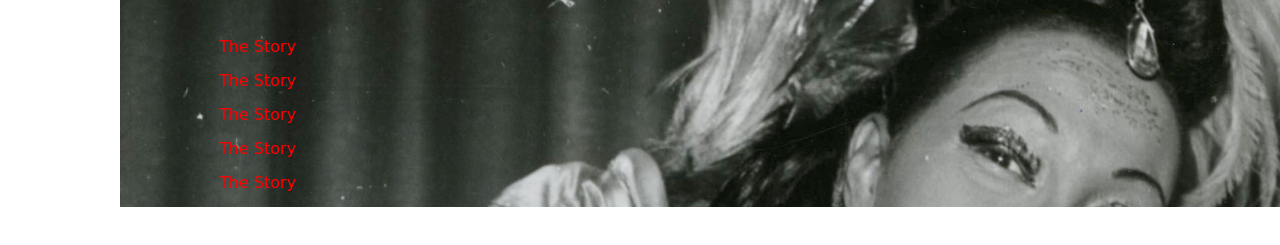
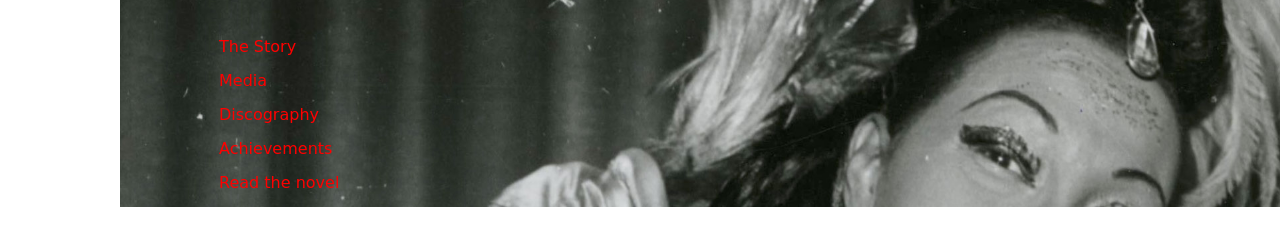
Before and after one commit to kjak4/final-project, a plain HTML site: page index.html in a window 1280 px wide. Shown: the part 115-360 px from the top of the page. Drawn offline with Linux system fonts and the light colour scheme; a web font is replaced by a local one.

Commit message:
tested by adding b's

```diff
--- a/index.html
+++ b/index.html
@@ -89,10 +89,10 @@
 
     <ul>
       <li><a href="the-story.html">The Story</a></li>
-      <li><a href="about.html">The Story</a></li>
-      <li><a href="about.html">The Story</a></li>
-      <li><a href="about.html">The Story</a></li>
-      <li><a href="about.html">The Story</a></li>
+      <li><a href="media.html">Media</a></li>
+      <li><a href="discography.html">Discography</a></li>
+      <li><a href="achievements.html">Achievements</a></li>
+      <li><a href="novel.html">Read the novel</a></li>
     </ul>
 
 
```
